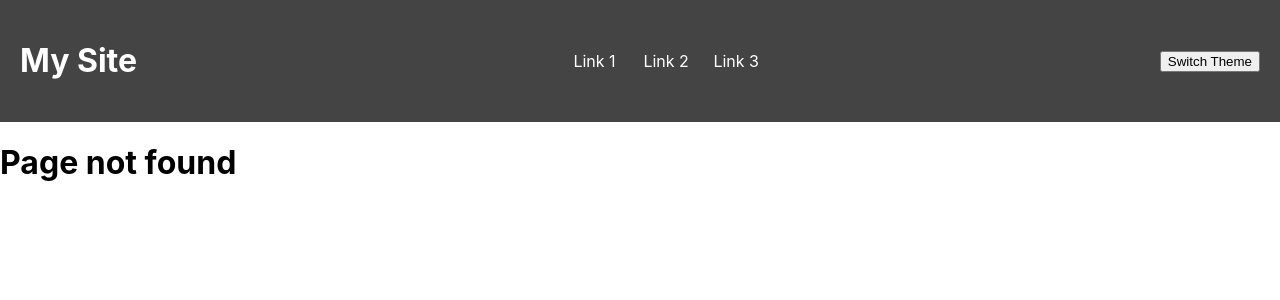
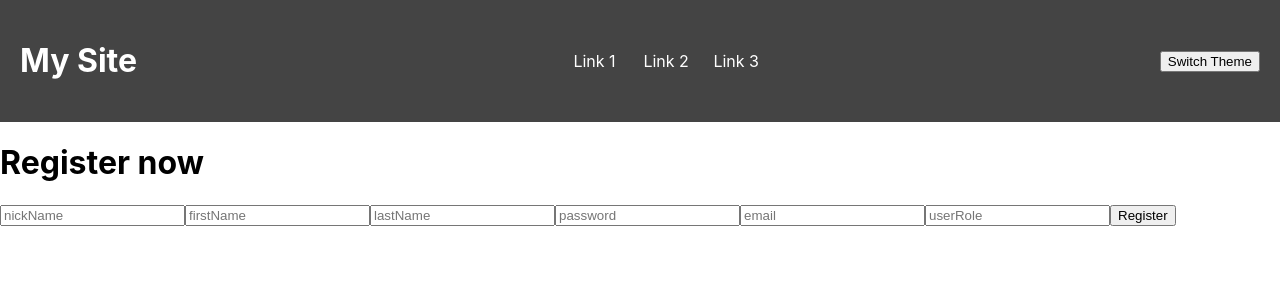
Before and after one commit to fc-fullstack-courses/redux-toolkit-lessons, a React (Create React App) app: page /registration in a window 1280 px wide. Before the commit this address had no page. Shown: the top 300 px of the page. Built offline with nearby package versions, Linux system fonts and the light colour scheme.

Commit message:
Add very basic registration form page

```diff
--- a/src/App.js
+++ b/src/App.js
@@ -4,11 +4,13 @@ import CounterPage from 'pages/CounterPage';
 import HomePage from 'pages/HomePage';
 import NotFoundPage from 'pages/NotFoundPage';
 import UsersPage from 'pages/UsersPage';
+import RegistrationPage from 'pages/RegistrationPage';
 
 function App() {
   return (
     <Switch>
       <Route exact path="/" component={HomePage} />
+      <Route path="/registration" component={RegistrationPage} />
       <Route path="/counter" component={CounterPage} />
       <Route path="/users" component={UsersPage} />
       <Route path="*" component={NotFoundPage} />
--- /dev/null
+++ b/src/components/RegisterForm/index.jsx
@@ -0,0 +1,40 @@
+import { Field, Form, Formik } from 'formik';
+import React from 'react';
+
+/*
+{
+  "nickName": "Nickname",
+	"firstName": "Name",
+	"lastName": "LastName",
+	"password": "12345",
+	"email" : "mail123213213@mail.com",
+	"userRole": "Creator"
+}
+*/
+
+const initialState = {
+  nickName: '',
+  firstName: '',
+  lastName: '',
+  password: '',
+  email: '',
+  userRole: '',
+};
+
+function RegisterForm(props) {
+  return (
+    <Formik initialValues={initialState}>
+      <Form>
+        <Field name="nickName" placeholder="nickName" />
+        <Field name="firstName" placeholder="firstName" />
+        <Field name="lastName" placeholder="lastName" />
+        <Field type="password" name="password" placeholder="password" />
+        <Field type="email" name="email" placeholder="email" />
+        <Field name="userRole" placeholder="userRole" />
+        <button type="submit">Register</button>
+      </Form>
+    </Formik>
+  );
+}
+
+export default RegisterForm;
--- /dev/null
+++ b/src/pages/RegistrationPage/index.jsx
@@ -0,0 +1,15 @@
+import Header from 'components/Header';
+import RegisterForm from 'components/RegisterForm';
+import React from 'react';
+
+function RegistrationPage() {
+  return (
+    <>
+      <Header />
+      <h1>Register now</h1>
+      <RegisterForm />
+    </>
+  );
+}
+
+export default RegistrationPage;
```
